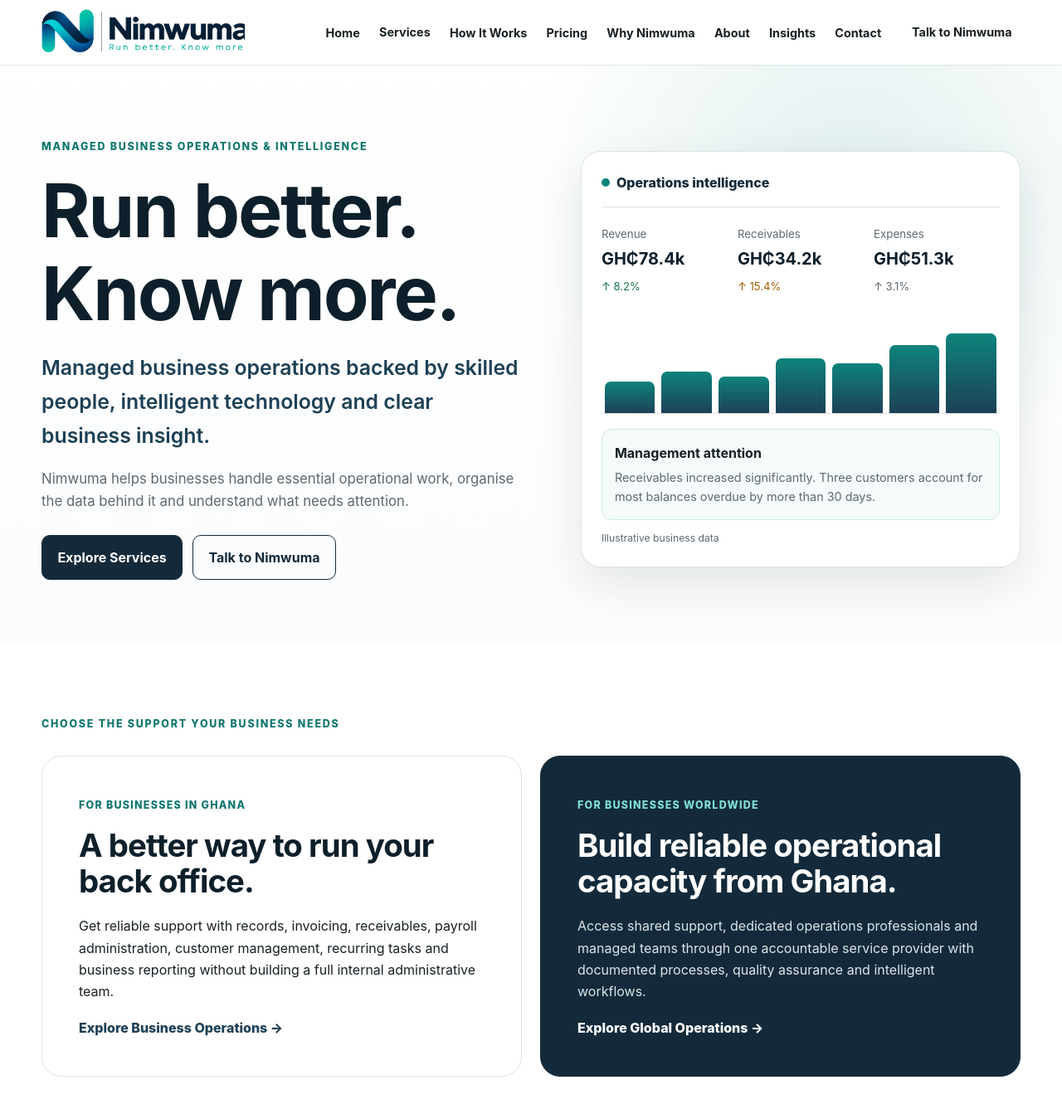
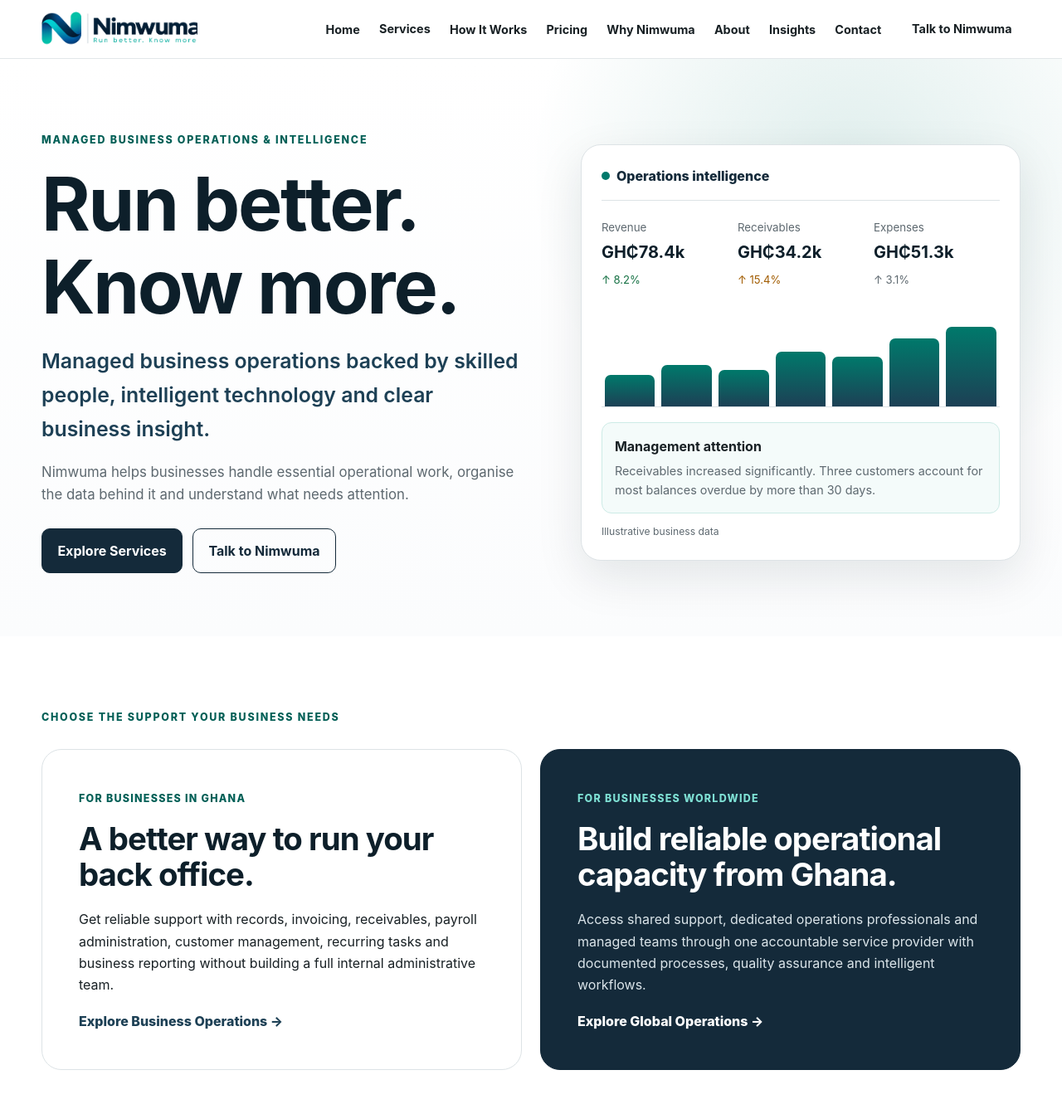
Before and after one commit to law17/nimwuma_website, a Jekyll site: the page built from index.html, in a window 1280 px wide and 1400 px high. Shown: the top 1337 px of the window at 83% size. Built offline with Jekyll 4.4.1, drawn with Linux system fonts in a browser that asks for light colours.

Commit message:
Add files via upload

```diff
--- a/assets/css/main.css
+++ b/assets/css/main.css
@@ -2,10 +2,10 @@
   --navy-950: #0d1f2a;
   --navy-900: #142a3a;
   --navy-800: #1d4055;
-  --teal-700: #0b6f68;
-  --teal-600: #0f766e;
-  --teal-500: #0e847b;
-  --teal-100: #d9f3ef;
+  --teal-700: #004f49;
+  --teal-600: #005f56;
+  --teal-500: #00796b;
+  --teal-100: #d8f1ed;
   --ink: #182024;
   --muted: #5e6970;
   --border: #dde3e6;
@@ -59,8 +59,8 @@
 .text-link { font-weight: 800; text-decoration: none; }
 
 .site-header { position: sticky; top: 0; z-index: 1000; background: rgba(255,255,255,.96); backdrop-filter: blur(14px); border-bottom: 1px solid rgba(221,227,230,.85); }
-.header-inner { min-height: 78px; display: flex; align-items: center; justify-content: space-between; gap: 1.2rem; }
-.brand { display: flex; align-items: center; width: 245px; text-decoration: none; }
+.header-inner { min-height: 70px; display: flex; align-items: center; justify-content: space-between; gap: 1.2rem; }
+.brand { display: flex; align-items: center; width: 188px; text-decoration: none; flex: 0 0 auto; }
 .brand img { width: 100%; display: block; }
 .primary-nav { display: flex; align-items: center; gap: 1rem; }
 .primary-nav > ul { display: flex; align-items: center; gap: .15rem; list-style: none; margin: 0; padding: 0; }
@@ -74,7 +74,7 @@
 .nav-toggle { display: none; border: 0; background: transparent; padding: 8px; }
 .nav-toggle span:not(.sr-only) { display: block; width: 25px; height: 2px; background: var(--navy-900); margin: 5px 0; }
 
-.hero { padding: 88px 0 76px; overflow: hidden; background: radial-gradient(circle at 80% 20%, rgba(14,132,123,.12), transparent 33%), linear-gradient(180deg, #fff, #fbfcfd); }
+.hero { padding: 88px 0 76px; overflow: hidden; background: radial-gradient(circle at 80% 20%, rgba(0,121,107,.12), transparent 33%), linear-gradient(180deg, #fff, #fbfcfd); }
 .hero-grid, .split-grid { display: grid; grid-template-columns: 1.05fr .95fr; gap: 64px; align-items: center; }
 .hero-copy { max-width: 680px; }
 .hero-lead { font-size: clamp(1.25rem, 2vw, 1.55rem); color: var(--navy-800); font-weight: 620; max-width: 660px; }
@@ -151,8 +151,8 @@
 
 .pricing-grid { display: grid; grid-template-columns: repeat(3,1fr); gap: 18px; margin: 28px 0 40px; }
 .pricing-card { border: 1px solid var(--border); border-radius: var(--radius-md); padding: 24px; position: relative; background: #fff; }
-.pricing-card.featured { border-color: var(--teal-500); box-shadow: 0 12px 36px rgba(14,132,123,.12); }
-.badge { display: inline-block; background: var(--teal-100); color: #0c6b62; font-size: .72rem; font-weight: 850; padding: .3rem .5rem; border-radius: 999px; margin-bottom: 12px; }
+.pricing-card.featured { border-color: var(--teal-500); box-shadow: 0 12px 36px rgba(0,121,107,.12); }
+.badge { display: inline-block; background: var(--teal-100); color: var(--teal-700); font-size: .72rem; font-weight: 850; padding: .3rem .5rem; border-radius: 999px; margin-bottom: 12px; }
 .price { color: var(--navy-950); font-size: 2rem; font-weight: 850; margin: .5rem 0 .8rem; }
 .price .from { font-size: .9rem; color: var(--muted); font-weight: 700; }
 .price span:last-child { font-size: .85rem; color: var(--muted); font-weight: 600; }
@@ -176,7 +176,7 @@
 .footer-bottom nav { display: flex; gap: 8px; }
 
 @media (max-width: 1080px) {
-  .brand { width: 205px; }
+  .brand { width: 170px; }
   .primary-nav a, .nav-submenu-toggle { padding-inline: .45rem; font-size: .84rem; }
   .process-grid { grid-template-columns: repeat(3,1fr); }
 }
@@ -204,8 +204,8 @@
 @media (max-width: 650px) {
   .container, .container.narrow { width: min(calc(100% - 28px), var(--container)); }
   .section { padding: 64px 0; }
-  .header-inner { min-height: 68px; }
-  .brand { width: 175px; }
+  .header-inner { min-height: 64px; }
+  .brand { width: 150px; }
   h1 { font-size: clamp(2.6rem,14vw,4rem); }
   .metric-row { grid-template-columns: 1fr 1fr; }
   .metric-row > div:last-child { grid-column: 1 / -1; }
```
Also changed, not shown: README.md.
